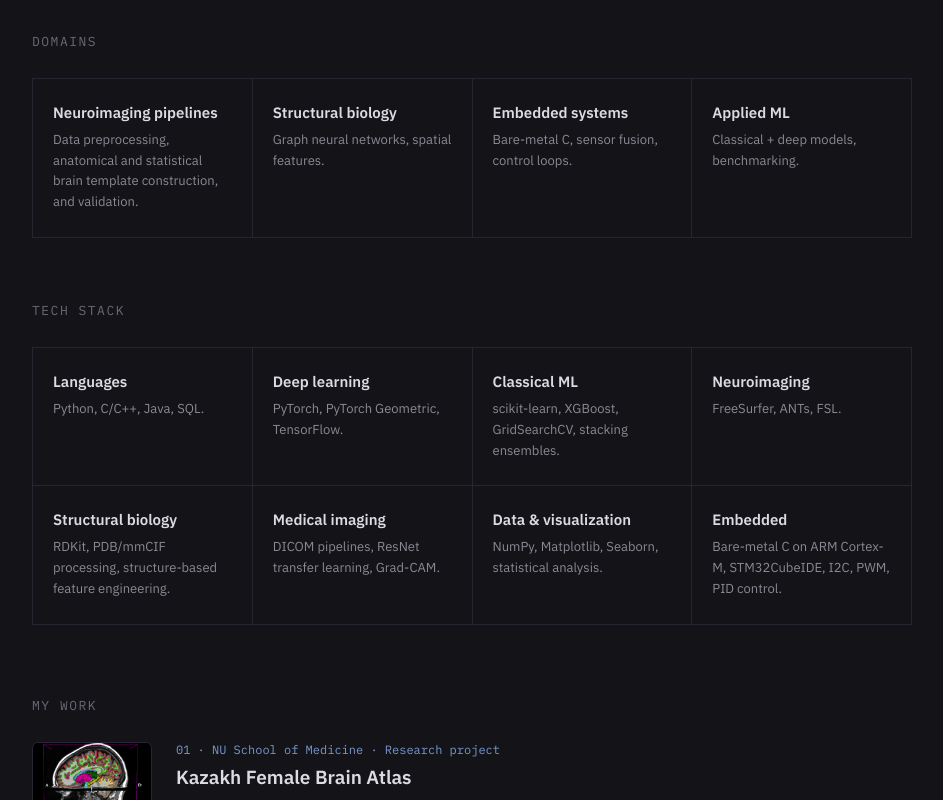
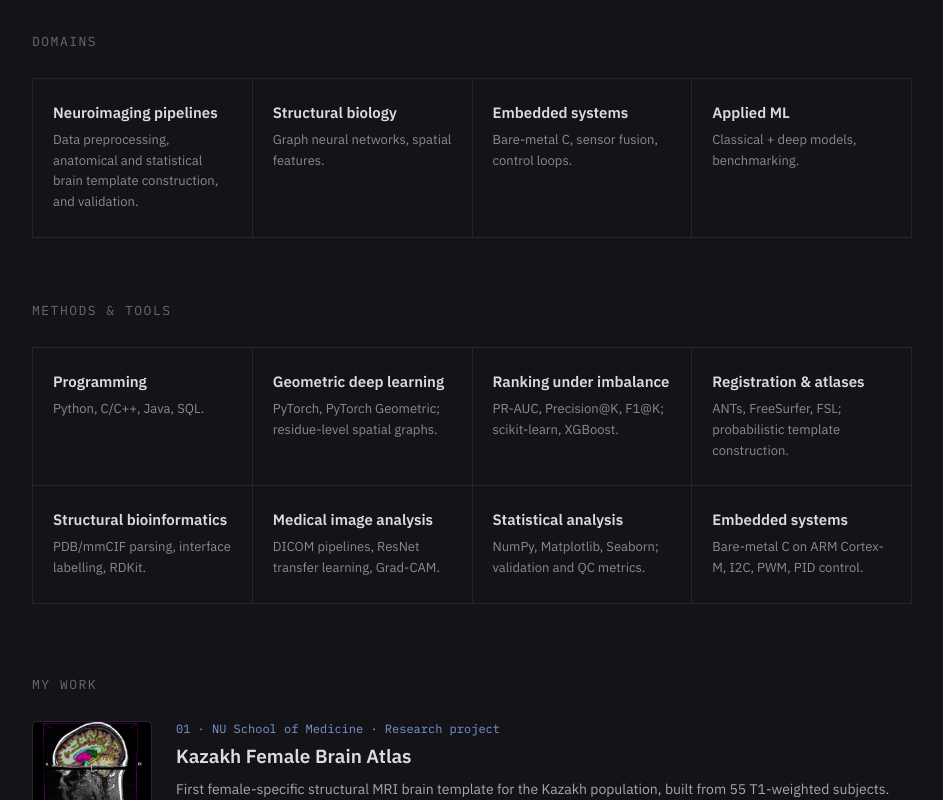
Before and after one commit to Pilaviks/Pilaviks.github.io, a plain HTML site: page index.html in a window 1280 px wide. Shown: the part 561-1361 px from the top of the page, without its empty margins (168-1111 px from the left). Drawn offline with Linux system fonts and the light colour scheme.

Commit message:
Reframe stack tiles around methods with academic titles

```diff
--- a/index.html
+++ b/index.html
@@ -414,39 +414,39 @@
 
     <div class="wrap">
         <section class="worked">
-            <div class="section-label mono">Tech stack</div>
+            <div class="section-label mono">Methods &amp; tools</div>
             <div class="worked-grid">
                 <div class="worked-cell">
-                    <div class="title">Languages</div>
+                    <div class="title">Programming</div>
                     <div class="desc">Python, C/C++, Java, SQL.</div>
                 </div>
                 <div class="worked-cell">
-                    <div class="title">Deep learning</div>
-                    <div class="desc">PyTorch, PyTorch Geometric, TensorFlow.</div>
+                    <div class="title">Geometric deep learning</div>
+                    <div class="desc">PyTorch, PyTorch Geometric; residue-level spatial graphs.</div>
                 </div>
                 <div class="worked-cell">
-                    <div class="title">Classical ML</div>
-                    <div class="desc">scikit-learn, XGBoost, GridSearchCV, stacking ensembles.</div>
+                    <div class="title">Ranking under imbalance</div>
+                    <div class="desc">PR-AUC, Precision@K, F1@K; scikit-learn, XGBoost.</div>
                 </div>
                 <div class="worked-cell">
-                    <div class="title">Neuroimaging</div>
-                    <div class="desc">FreeSurfer, ANTs, FSL.</div>
+                    <div class="title">Registration &amp; atlases</div>
+                    <div class="desc">ANTs, FreeSurfer, FSL; probabilistic template construction.</div>
                 </div>
                 <div class="worked-cell">
-                    <div class="title">Structural biology</div>
-                    <div class="desc">RDKit, PDB/mmCIF processing, structure-based feature engineering.</div>
+                    <div class="title">Structural bioinformatics</div>
+                    <div class="desc">PDB/mmCIF parsing, interface labelling, RDKit.</div>
                 </div>
                 <div class="worked-cell">
-                    <div class="title">Medical imaging</div>
+                    <div class="title">Medical image analysis</div>
                     <div class="desc">DICOM pipelines, ResNet transfer learning, Grad-CAM.</div>
                 </div>
                 <div class="worked-cell">
-                    <div class="title">Data &amp; visualization</div>
-                    <div class="desc">NumPy, Matplotlib, Seaborn, statistical analysis.</div>
+                    <div class="title">Statistical analysis</div>
+                    <div class="desc">NumPy, Matplotlib, Seaborn; validation and QC metrics.</div>
                 </div>
                 <div class="worked-cell">
-                    <div class="title">Embedded</div>
-                    <div class="desc">Bare-metal C on ARM Cortex-M, STM32CubeIDE, I2C, PWM, PID control.</div>
+                    <div class="title">Embedded systems</div>
+                    <div class="desc">Bare-metal C on ARM Cortex-M, I2C, PWM, PID control.</div>
                 </div>
             </div>
         </section>
```
